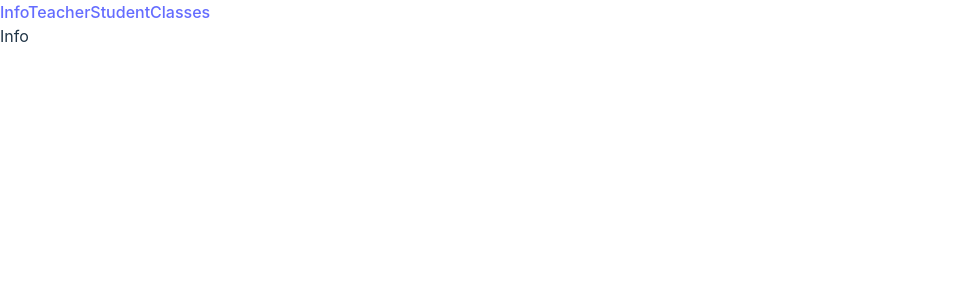
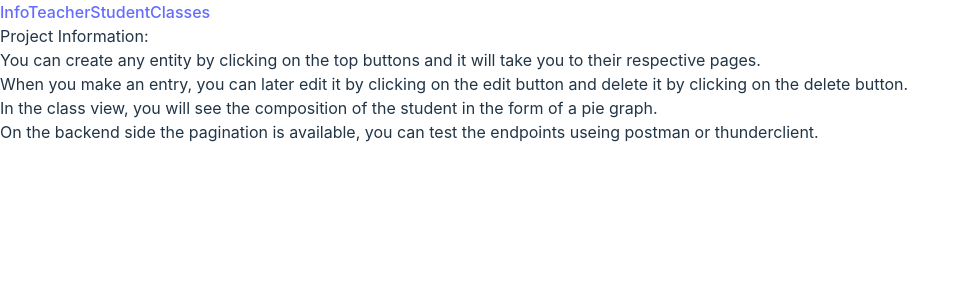
Before and after one commit to Riteek712/schoolManagementSystemMERN, a React (Vite) app in the folder client/: page /dashboard in a window 1280 px wide. Shown: the top 300 px of the page, without its empty margins (0-966 px from the left). Built offline with nearby package versions, Linux system fonts and the light colour scheme.

Commit message:
UI update befour submission.

```diff
--- a/client/src/App.jsx
+++ b/client/src/App.jsx
@@ -1,5 +1,5 @@
 import React from 'react';
-import { BrowserRouter as Router, Routes, Route, Link } from 'react-router-dom';
+import { BrowserRouter as Router, Routes, Route, Link,  Navigate } from 'react-router-dom';
 import Info from './pages/Info';
 import ViewTeachers from './pages/ViewTeachers';
 import ViewStudents from './pages/ViewStudents';
@@ -46,7 +46,7 @@ const App = () => {
 
           {/* {/* Routes */}
           <Routes>
-
+          <Route path="/" element={<Navigate to="/dashboard" />} />
             <Route path="/teachers/view" element={<ViewTeachers />} />
             <Route path="/students/view" element={<ViewStudents />} />
             <Route path="/classes/view" element={<ViewClasses />} />
--- a/client/src/pages/Info.jsx
+++ b/client/src/pages/Info.jsx
@@ -1,9 +1,17 @@
-import React from 'react'
+import React from 'react';
 
 const Info = () => {
   return (
-    <div className='bg-purple-200  dark:border-gray-700 mr-2 ml-2'>Info</div>
-  )
-}
+    <div className='bg-purple-200 dark:border-gray-700 mr-2 ml-2 p-4 rounded'>
+      <h2 className='text-lg font-bold mb-2'>Project Information:</h2>
+      <ol className='list-decimal pl-4'>
+        <li className='text-left'>You can create any entity by clicking on the top buttons and it will take you to their respective pages.</li>
+        <li className='text-left'>When you make an entry, you can later edit it by clicking on the edit button and delete it by clicking on the delete button.</li>
+        <li className='text-left'>In the class view, you will see the composition of the student in the form of a pie graph.</li>
+        <li className='text-left'>On the backend side the pagination is available, you can test the endpoints useing postman or thunderclient.</li>
+      </ol>
+    </div>
+  );
+};
 
-export default Info
+export default Info;
--- a/client/src/pages/ViewClasses.jsx
+++ b/client/src/pages/ViewClasses.jsx
@@ -80,9 +80,10 @@ const ViewClasses = () => {
   return (
     <div>
       <h2>Classes:</h2>
-      <button  className='bg-blue-400' onClick={handleAddClassClick} >Add New</button>
+      <button  className='bg-yellow-200 shadow-2xl mr-4 mt-4 mb-4'  onClick={handleAddClassClick} >Add New</button>
       {showAddClass && <button className='bg-red-400' onClick={()=>setShowAddClass(false)}>Cancel</button>}
       {showAddClass && <AddClass onSuccess={handleAddClassSuccess} />}
+      <br/>
       {showEditClass && <button className='bg-red-400' onClick={()=>setShowEditClass(false)}>Cancel</button>}
       {showEditClass && <EditClass onSuccess={handleEditClassSuccess} classData={classEditData} />}
       <div>
--- a/client/src/pages/ViewStudents.jsx
+++ b/client/src/pages/ViewStudents.jsx
@@ -71,7 +71,7 @@ const ViewStudents = () => {
   return (
     <div>
       <h2>Students:</h2>
-      <button onClick={handleAddStudentClick} style={{ fontSize: '24px', padding: '10px' }}>+</button>
+      <button className='bg-green-200 shadow-2xl mr-4 mt-4 mb-4' onClick={handleAddStudentClick}>Add New</button>
       {showAddStudent && <button className='bg-red-400' onClick={()=>setShowAddStudent(false)}>Cancel</button>}
       {showAddStudent && <AddStudent onSuccess={handleAddStudentSuccess} />}
       {showEditStudent && <button className='bg-red-400' onClick={()=>setShowEditStudent(false)}>Cancel</button>}
--- a/client/src/pages/ViewTeachers.jsx
+++ b/client/src/pages/ViewTeachers.jsx
@@ -74,10 +74,10 @@ const ViewTeachers = () => {
   return (
     <div>
       <h2>Teachers:</h2>
-      <button onClick={handleAddTeacherClick} style={{ fontSize: '24px', padding: '10px' }}>+</button>
+      <button className='bg-blue-200 shadow-2xl mr-4 mt-4 mb-4' onClick={handleAddTeacherClick} >Add New</button>
       {showAddTeacher && <button className='bg-red-400' onClick={()=>setShowAddTeacher(false)}>Cancel</button>}
       {showAddTeacher && <AddTeacher onSuccess={handleAddTeacherSuccess}  />}
-
+      <br/>
       {showEditTeacher &&  <button className='bg-red-400' onClick={()=>setShowEditTeacher(false)}>Cancel</button>}
       {showEditTeacher && <EditTeacher onSuccess={handleEditTeacherSuccess} teacherData={selectedTeacher} />}
       {teachers.length > 0 ? (
```
